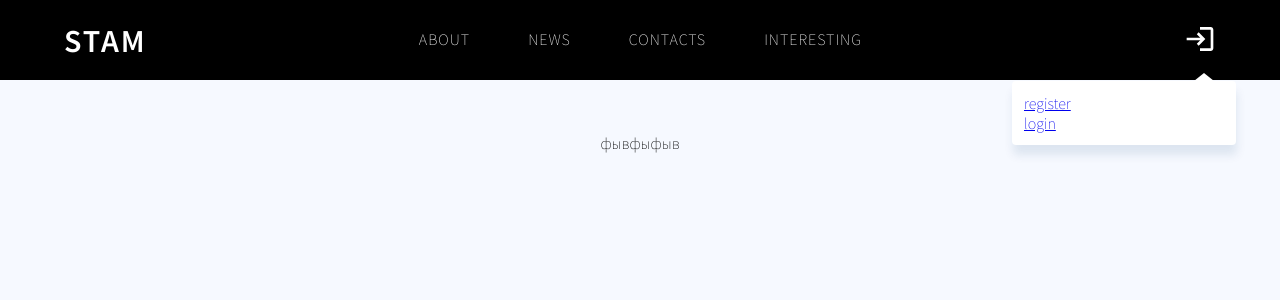
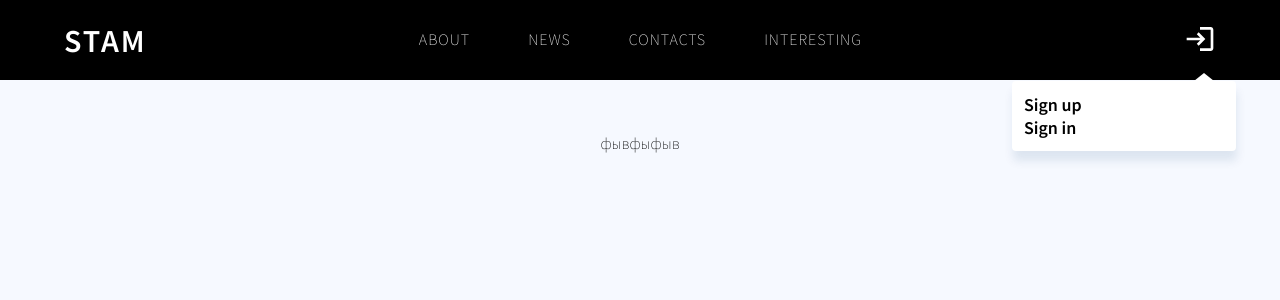
Before and after one commit to Sokha93/landing-page, a React (Create React App) app: page / in a window 1280 px wide. Both pictures are taken after a click on the element 1199 px from the left and 41 px from the top of the page. Shown: the top 300 px of the page. Built offline with nearby package versions, Linux system fonts and the light colour scheme; a web font is replaced by a local one.

Commit message:
decided to design for now, later will continue with firm data

```diff
--- a/src/api/api.js
+++ b/src/api/api.js
@@ -34,3 +34,7 @@ export const SignUpApi = async data => {
 export const checkLoginApi = async login => {
     return await getRequest(`${ServerUrl}/users?login=${login}`)
 }
+
+export const getData = async () => {
+    return await getRequest(`${ServerUrl}`)
+}
--- a/src/components/header/headerMenu/index.jsx
+++ b/src/components/header/headerMenu/index.jsx
@@ -8,7 +8,10 @@ import {
     Desktopview,
     Mobileview,
     DropDown,
-    MobileModal
+    MobileModal,
+    DesktopLinks,
+    MobileLinks,
+    StyledLink
 } from '../../../styles/styledComponents/header';
 import { Link } from 'react-router-dom';
 
@@ -55,24 +58,25 @@ const HeaderMenu = () => {
                     <LoginIcon style={ styles.loginIconStyle }/>
                 </div>
                 <DropDown active={ openDesktopModal } ref={ clickOutside }>
-                    <div>
-                        <Link
+                    <DesktopLinks>
+                        <StyledLink
                             to={'/register'}
                             onClick={ () => setOpenDesktopModal(false) }
                         >
-                            register
-                        </Link>
-                    </div>
-                    <div>
-                        <Link
+                            Sign up
+                        </StyledLink>
+                    </DesktopLinks>
+                    <DesktopLinks>
+                        <StyledLink
                             to={'/login'}
                             onClick={ () => setOpenDesktopModal(false) }
                         >
-                            login
-                        </Link>
-                    </div>
+                            Sign in
+                        </StyledLink>
+                    </DesktopLinks>
                 </DropDown>
             </Desktopview>
+
             <Mobileview>
                 <div onClick={ () => setOpenMobileModal(true) }>
                     <MenuIcon style={ styles.menuIconStyle }/>
@@ -80,21 +84,21 @@ const HeaderMenu = () => {
                 <MobileModal opened={ openMobileModal }>
                     <div style={ styles.closeIconStyle } onClick={ () => setOpenMobileModal(false) }><CloseIcon/></div>
                     <Divider variant='middle'/>
-                    <div>
+                    <MobileLinks>
                         <Link
                             to={'/register'}
                             onClick={ () => setOpenMobileModal(false) }
                         >
                             register
                         </Link>
-                    </div>
+                    </MobileLinks>
                     <div>
-                        <Link
+                        <MobileLinks
                             to={'/login'}
                             onClick={ () => setOpenMobileModal(false) }
                         >
                             login
-                        </Link>
+                        </MobileLinks>
                     </div>
                 </MobileModal>
             </Mobileview>
--- a/src/components/register/index.jsx
+++ b/src/components/register/index.jsx
@@ -3,11 +3,11 @@ import { Container } from '@mui/system';
 import { FormBlock, InputField, Form, InputButton } from '../../styles/styledComponents/register';
 import { useFormik } from 'formik';
 import * as Yup from 'yup';
-import { SignUpApi, checkLoginApi } from '../../api/api';
+import { SignUpApi, checkLoginApi, getData } from '../../api/api';
 import axios from 'axios';
 import Loading from '../../assets/ui';
 import md5 from 'md5';
-import {useHistory} from 'react-router-dom';
+import {useNavigate} from 'react-router-dom';
 
 const classes = {
     registerHeader: {
@@ -26,7 +26,7 @@ const Registerpage = () => {
     const [lastName, setLastName] = useState('');
     const [password, setPassword] = useState('');
     const [formTextError, setFormtextError] = useState(null);
-    const history = useHistory();
+    const navigate = useNavigate();
 
     useEffect(() => {
         const fetchData = async () => {
@@ -163,7 +163,7 @@ const Registerpage = () => {
                         placeholder='first name'
                         name='firstName'
                         onChange={ handleChangeName }
-                        value={ name }
+                        // value={ name }
                         required
                     />
                     <label htmlFor="lastName">Last name</label>
@@ -173,7 +173,7 @@ const Registerpage = () => {
                         placeholder='last name'
                         name='lastName'
                         onChange={ handleChangeSurname }
-                        value={ lastName }
+                        // value={ lastName }
                         required
                     />
                     <label htmlFor="login">Email</label>
@@ -183,7 +183,7 @@ const Registerpage = () => {
                         placeholder='login'
                         name='login'
                         onChange={ handleChangeLogin }
-                        value={ login }
+                        // value={ login }
                         required
                     />
                     <label htmlFor="password">Password</label>
@@ -193,13 +193,15 @@ const Registerpage = () => {
                         type='password'
                         name='password'
                         onChange={ handleChangePassword }
-                        value={ password }
+                        // value={ password }
                         required
                     />
                     {
                         isLoading ?
                         <Loading /> :
-                        <InputButton type='button' onClick={() => history.push('/')}>submit</InputButton>
+                        <InputButton type='button'
+                        onClick={() => navigate('/')}
+                        >submit</InputButton>
                     }
                 </Form>
             </FormBlock>
--- a/src/styles/styledComponents/header.js
+++ b/src/styles/styledComponents/header.js
@@ -1,4 +1,5 @@
 import styled from 'styled-components';
+import { Link } from 'react-router-dom'
 
 export const MainBlock = styled.div`
     display: flex;
@@ -111,3 +112,27 @@ export const MobileModal = styled.div`
         display: none;
     }
 `;
+
+export const MobileLinks = styled.div`
+
+`;
+
+export const StyledLink = styled(Link)`
+    text-decoration: none;
+    font-size: 18px;
+    color: #000;
+    font-weight: 600;
+    /* text-transform: uppercase; */
+    transition: .3s;
+    margin-bottom: 12px;
+    padding: ;
+
+
+    &:hover{
+        /* background-color: #000; */
+        color: #BFB3B3;
+    }
+`;
+
+export const DesktopLinks = styled.div`
+`;
```
